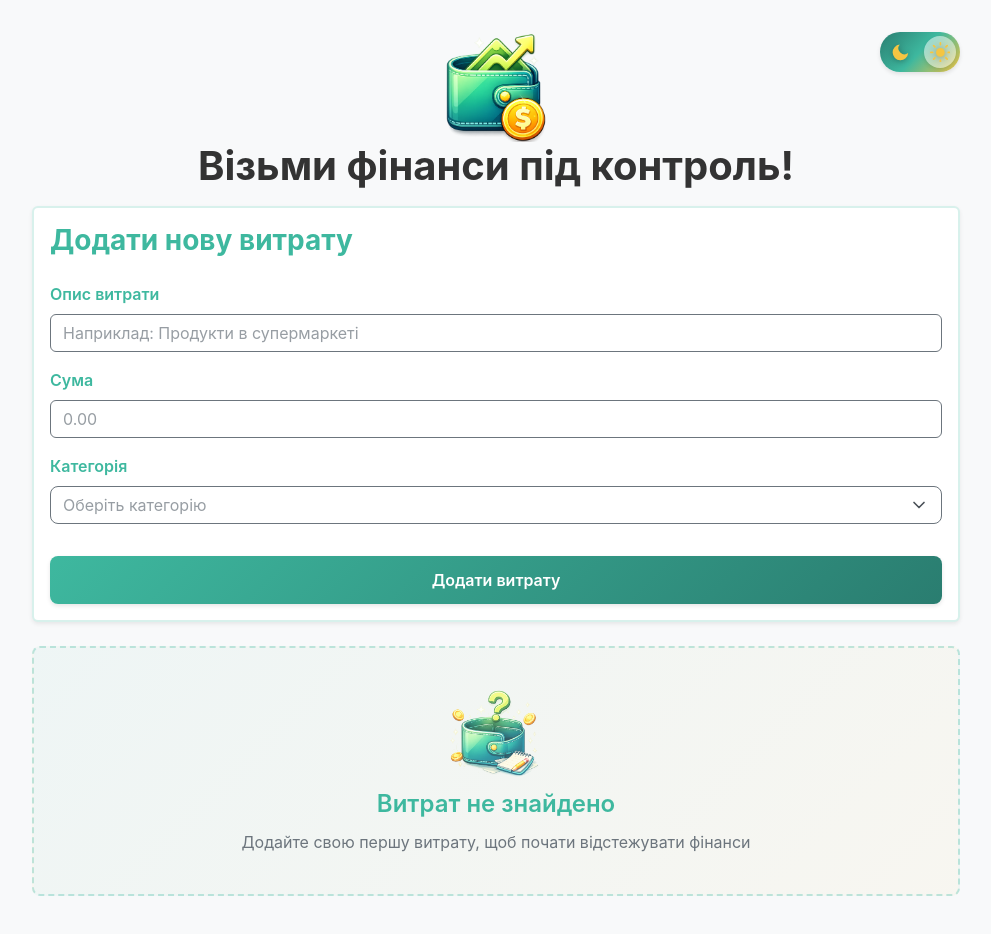
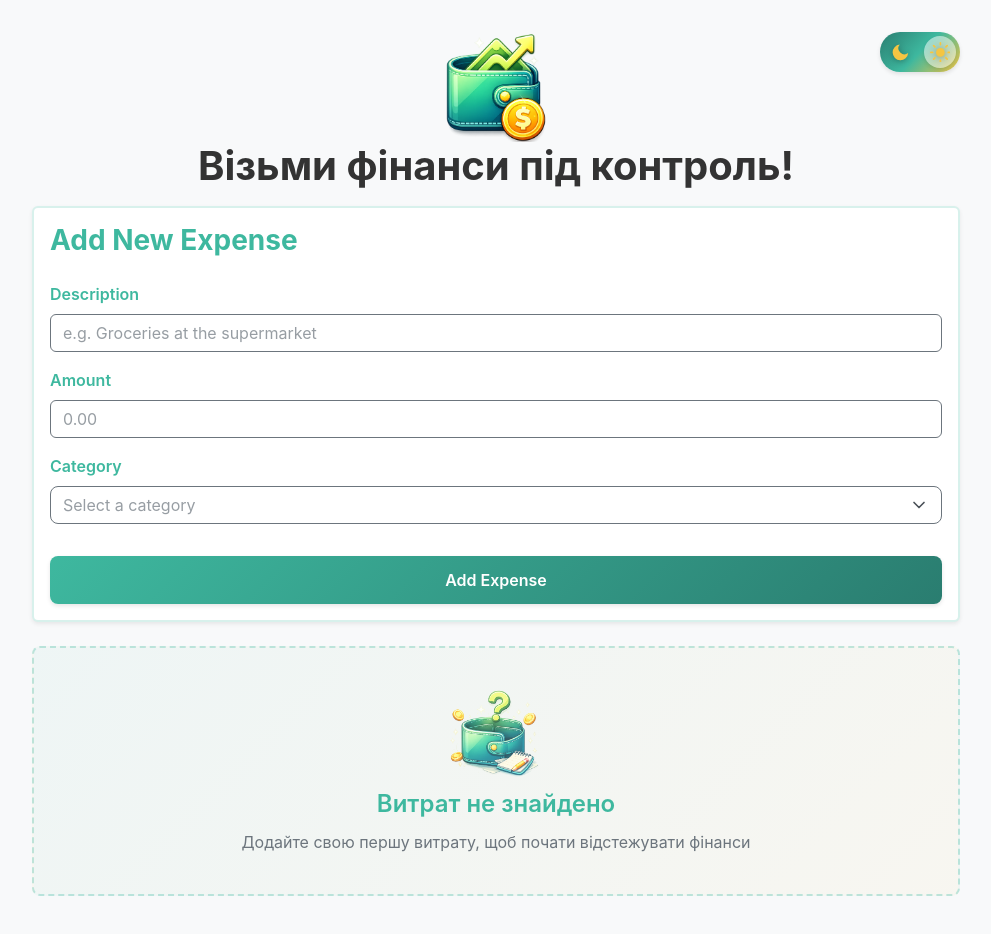
Before and after one commit to PatipoCode/tracker-app, a Vue app: page / in a window 1280 px wide. Shown: the top 934 px of the page, without its empty margins (144-1135 px from the left). Built offline with nearby package versions, Linux system fonts and the light colour scheme.

Commit message:
Accessibility fix - label

```diff
--- a/src/components/AddExpense.vue
+++ b/src/components/AddExpense.vue
@@ -29,12 +29,12 @@ const validateDescription = () => {
   const trimmed = expense.description.trim()
 
   if (!trimmed) {
-    errors.description = "Опис обов'язковий"
+    errors.description = 'Description is required'
     return false
   }
 
   if (trimmed.length < MIN_DESCRIPTION_LENGTH) {
-    errors.description = `Опис повинен містити мінімум ${MIN_DESCRIPTION_LENGTH} символи`
+    errors.description = `Description must be at least ${MIN_DESCRIPTION_LENGTH} characters`
     return false
   }
 
@@ -44,24 +44,24 @@ const validateDescription = () => {
 
 const validateAmount = () => {
   if (!expense.amount) {
-    errors.amount = "Сума обов'язкова"
+    errors.amount = 'Amount is required'
     return false
   }
 
   const amount = parseFloat(expense.amount)
 
   if (isNaN(amount)) {
-    errors.amount = 'Введіть коректне число'
+    errors.amount = 'Enter a valid number'
     return false
   }
 
   if (amount <= 0) {
-    errors.amount = 'Сума повинна бути більше 0'
+    errors.amount = 'Amount must be greater than 0'
     return false
   }
 
   if (amount > MAX_AMOUNT) {
-    errors.amount = `Максимальна сума: ${MAX_AMOUNT.toLocaleString('uk-UA')}`
+    errors.amount = `Maximum amount: ${MAX_AMOUNT.toLocaleString('en-US')}`
     return false
   }
 
@@ -70,7 +70,7 @@ const validateAmount = () => {
   const decimalTooLong = hasDecimal && parts[1].length > MAX_DECIMAL_PLACES
 
   if (decimalTooLong) {
-    errors.amount = `Максимум ${MAX_DECIMAL_PLACES} знаки після коми`
+    errors.amount = `Maximum ${MAX_DECIMAL_PLACES} decimal places`
     return false
   }
 
@@ -80,7 +80,7 @@ const validateAmount = () => {
 
 const validateCategory = () => {
   if (!expense.category) {
-    errors.category = "Оберіть категорію"
+    errors.category = 'Please select a category'
     return false
   }
   errors.category = ''
@@ -144,15 +144,15 @@ const handleSubmit = () => {
 <template>
   <div class="add-expense card shadow-sm">
     <div class="card-body">
-      <h3 class="add-expense__title card-title">Додати нову витрату</h3>
+      <h3 class="add-expense__title card-title">Add New Expense</h3>
       <form @submit.prevent="handleSubmit" class="add-expense__form">
         <div class="add-expense__field mb-3">
-          <label for="expense-description" class="add-expense__label form-label">Опис витрати</label>
+          <label for="expense-description" class="add-expense__label form-label">Description</label>
           <BaseInput
             id="expense-description"
             v-model="expense.description"
             :type="'text'"
-            :placeholder="'Наприклад: Продукти в супермаркеті'"
+            :placeholder="'e.g. Groceries at the supermarket'"
             :class="{ 'is-invalid': touched.description && errors.description }"
             @blur="onDescriptionBlur"
           />
@@ -162,7 +162,7 @@ const handleSubmit = () => {
         </div>
 
         <div class="add-expense__field mb-3">
-          <label for="expense-amount" class="add-expense__label form-label">Сума</label>
+          <label for="expense-amount" class="add-expense__label form-label">Amount</label>
           <BaseInput
             id="expense-amount"
             v-model="expense.amount"
@@ -178,7 +178,7 @@ const handleSubmit = () => {
         </div>
 
         <div class="add-expense__field mb-3">
-          <label for="expense-category" class="add-expense__label form-label">Категорія</label>
+          <label for="expense-category" class="add-expense__label form-label">Category</label>
           <BaseSelect
             id="expense-category"
             v-model="expense.category"
@@ -190,7 +190,7 @@ const handleSubmit = () => {
           </div>
         </div>
 
-        <BaseButton :title="'Додати витрату'" :type="'submit'" class="mt-3"/>
+        <BaseButton :title="'Add Expense'" :type="'submit'" class="mt-3"/>
       </form>
     </div>
   </div>
--- a/src/components/BaseSelect.vue
+++ b/src/components/BaseSelect.vue
@@ -45,7 +45,7 @@ const selectOption = (option) => {
 }
 
 const displayValue = computed(() => {
-  return inputValue.value || 'Оберіть категорію'
+  return inputValue.value || 'Select a category'
 })
 </script>
 
@@ -55,18 +55,17 @@ const displayValue = computed(() => {
     class="custom-select"
     :class="[{ 'custom-select--open': isOpen }, attrs.class]"
   >
-    <div
+    <button
+      type="button"
       :id="id"
       class="custom-select__trigger"
       @click="toggleDropdown"
       @keydown="handleKeydown"
-      role="button"
-      tabindex="0"
       :aria-expanded="isOpen"
     >
       <span :class="{ 'custom-select__placeholder': !inputValue }">{{ displayValue }}</span>
       <IconArrowDown class="custom-select__arrow" />
-    </div>
+    </button>
     <div v-if="isOpen" class="custom-select__dropdown">
       <div
         v-if="!required"
@@ -74,7 +73,7 @@ const displayValue = computed(() => {
         :class="{ 'custom-select__option--selected': !inputValue }"
         @click="selectOption('')"
       >
-        Оберіть категорію
+        Select a category
       </div>
       <div
         v-for="(option, index) in options"
--- a/src/components/CategoryFilter.vue
+++ b/src/components/CategoryFilter.vue
@@ -36,7 +36,7 @@ const selectOption = (value) => {
 }
 
 const displayValue = computed(() => {
-  return inputValue.value === 'all' ? 'Всі категорії' : inputValue.value
+  return inputValue.value === 'all' ? 'All categories' : inputValue.value
 })
 </script>
 
@@ -44,28 +44,27 @@ const displayValue = computed(() => {
   <div class="category-filter card shadow-sm">
     <div class="card-body">
       <label for="category-filter" class="category-filter__label form-label"
-        >Фільтр за категорією:</label
+        >Filter by category:</label
       >
       <div ref="dropdownRef" class="custom-select" :class="{ 'custom-select--open': isOpen }">
-        <div
+        <button
+          type="button"
           id="category-filter"
           class="custom-select__trigger"
           @click="toggleDropdown"
           @keydown="handleKeydown"
-          role="button"
-          tabindex="0"
           :aria-expanded="isOpen"
         >
           <span>{{ displayValue }}</span>
           <IconArrowDown class="custom-select__arrow" />
-        </div>
+        </button>
         <div v-if="isOpen" class="custom-select__dropdown">
           <div
             class="custom-select__option"
             :class="{ 'custom-select__option--selected': inputValue === 'all' }"
             @click="selectOption('all')"
           >
-            Всі категорії
+            All categories
           </div>
           <div
             v-for="category in categories"
```
